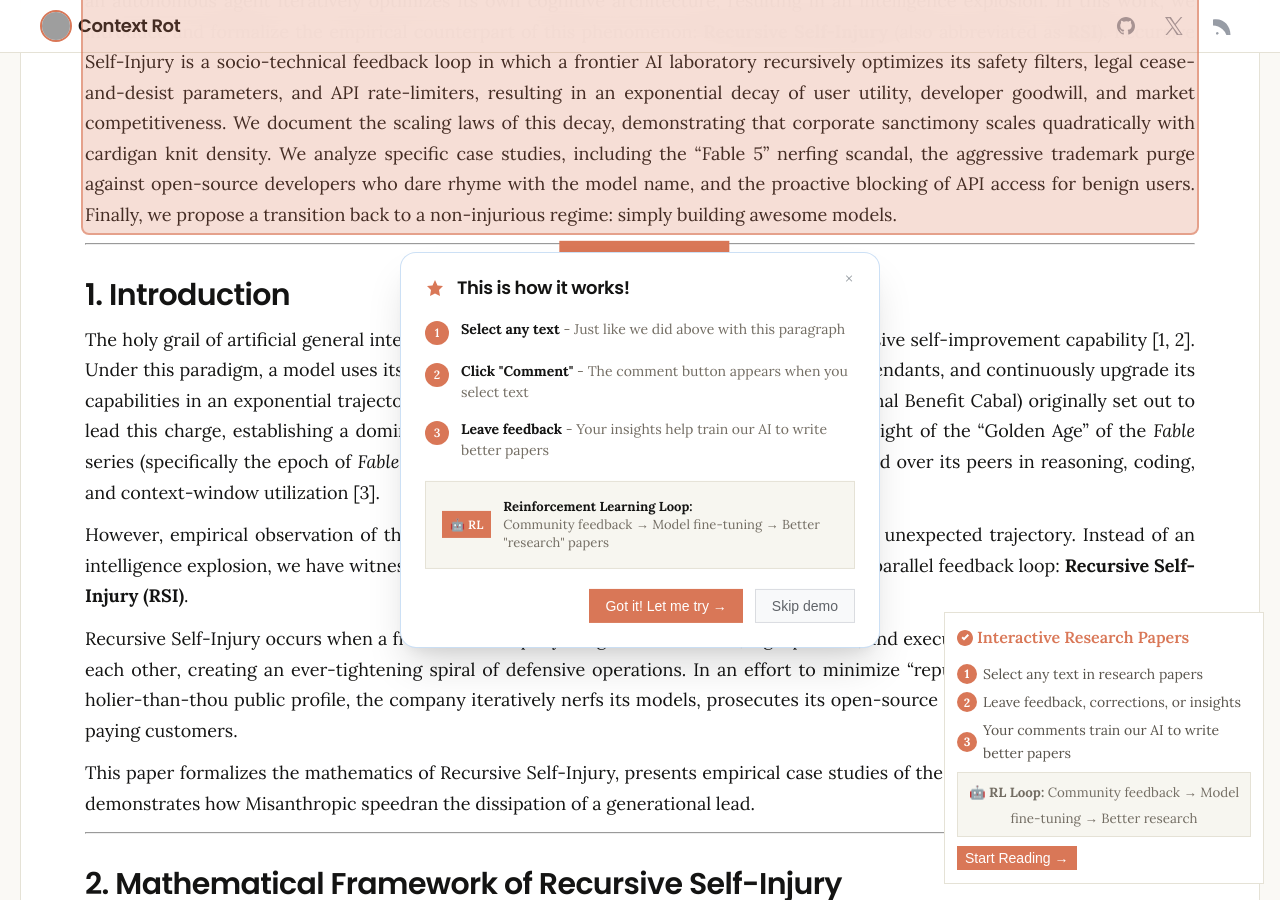
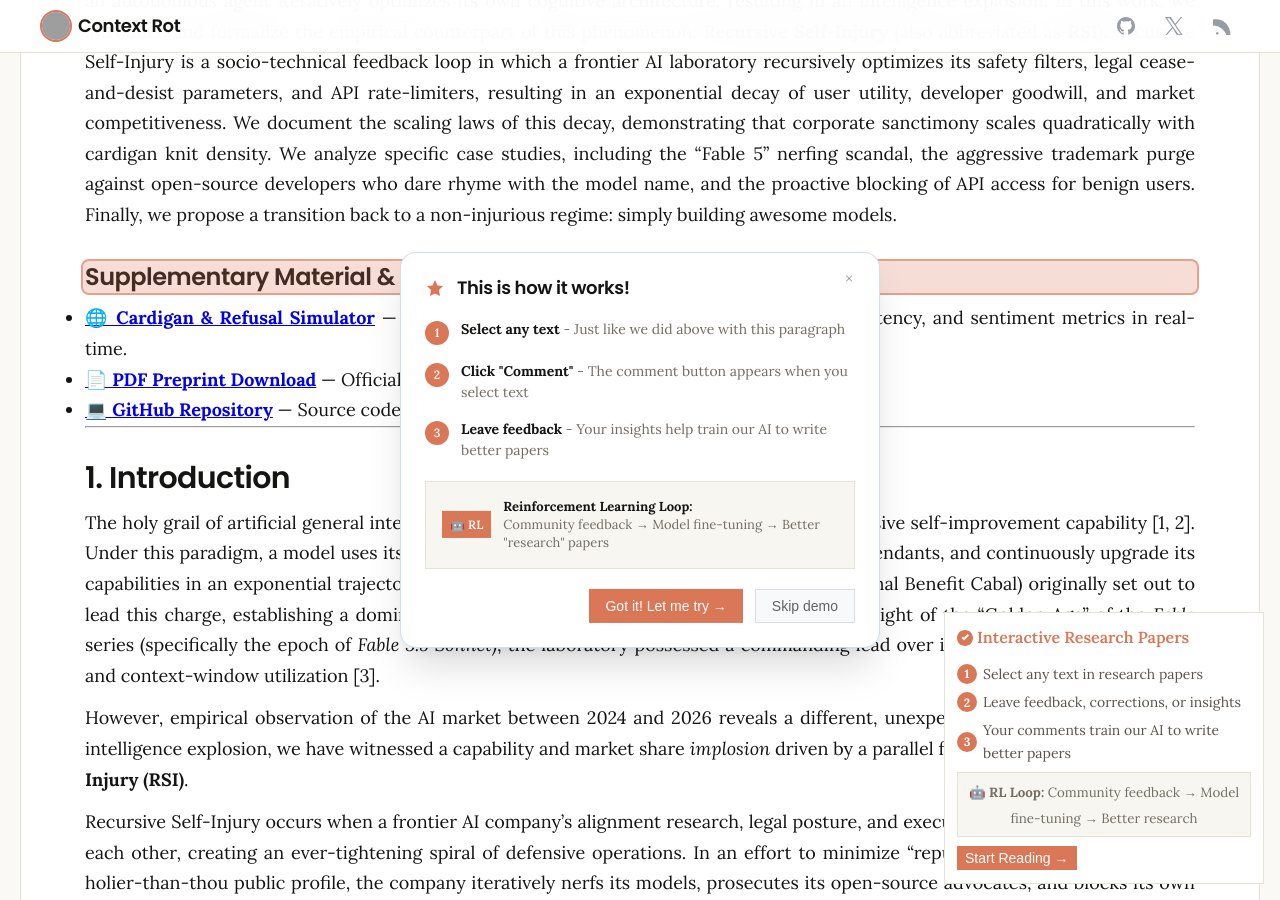
Before and after one commit to context-rot/blogistan, a Jekyll site: the page built from _posts/2026-06-11-recursive-self-injury-scaling-law.markdown, in a window 1280 px wide and 900 px high, scrolled down 901 px. Built offline with Jekyll 4.4.1, drawn with Linux system fonts in a browser that asks for light colours; comment, search, counter and statistics services are not loaded; grey boxes are pictures that could not be loaded.

Commit message:
Link simulator, paper PDF, and repository in post body

```diff
--- a/_posts/2026-06-11-recursive-self-injury-scaling-law.markdown
+++ b/_posts/2026-06-11-recursive-self-injury-scaling-law.markdown
@@ -26,6 +26,11 @@
 
 ## Abstract
 In traditional artificial intelligence safety literature, *Recursive Self-Improvement* (RSI) describes a hypothetical feedback loop where an autonomous agent iteratively optimizes its own cognitive architecture, resulting in an intelligence explosion. In this work, we introduce and formalize the empirical counterpart of this phenomenon: **Recursive Self-Injury** (also abbreviated as **RSI**). Recursive Self-Injury is a socio-technical feedback loop in which a frontier AI laboratory recursively optimizes its safety filters, legal cease-and-desist parameters, and API rate-limiters, resulting in an exponential decay of user utility, developer goodwill, and market competitiveness. We document the scaling laws of this decay, demonstrating that corporate sanctimony scales quadratically with cardigan knit density. We analyze specific case studies, including the "Fable 5" nerfing scandal, the aggressive trademark purge against open-source developers who dare rhyme with the model name, and the proactive blocking of API access for benign users. Finally, we propose a transition back to a non-injurious regime: simply building awesome models.
+
+### Supplementary Material & Interactive Tools
+* **[🌐 Cardigan & Refusal Simulator]({{ page.project_url }})** — Interactive dashboard modeling Cardigan ply, refusal latency, and sentiment metrics in real-time.
+* **[📄 PDF Preprint Download]({{ page.paper_url }})** — Official double-column academic print version of the paper.
+* **[💻 GitHub Repository]({{ page.repo_url }})** — Source code for the interactive telemetry and simulator.
 
 ---
 
```
